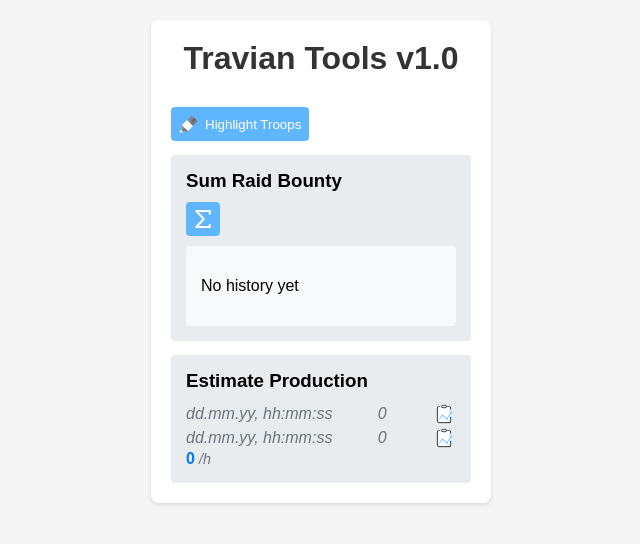
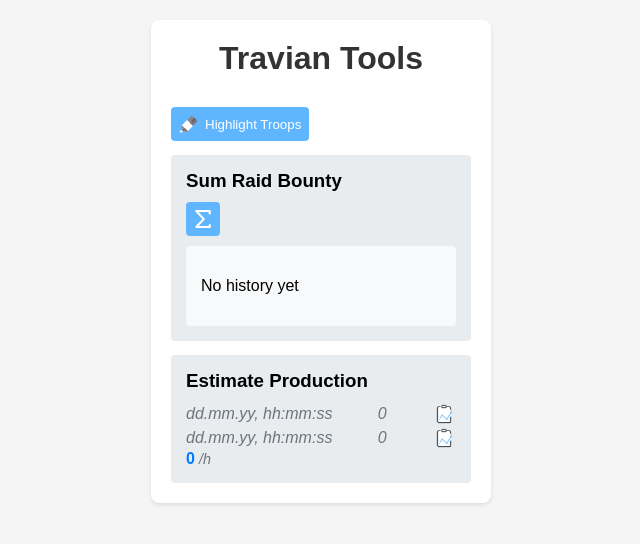
Before and after one commit to yanmad27/travian-tools, a browser extension: page index.html in a window 1280 px wide. Shown: the whole page, without its empty margins (319-959 px from the left). Drawn offline with Linux system fonts and the light colour scheme.

Commit message:
chore: modify tools name

```diff
--- a/index.html
+++ b/index.html
@@ -7,7 +7,7 @@
     <body>
         <div class="container">
             <div class="header">
-                <h1>Travian Tools v1.0</h1>
+                <h1>Travian Tools</h1>
             </div>
             <div class="quick-action">
                 <button id="highlightTroops">
```
